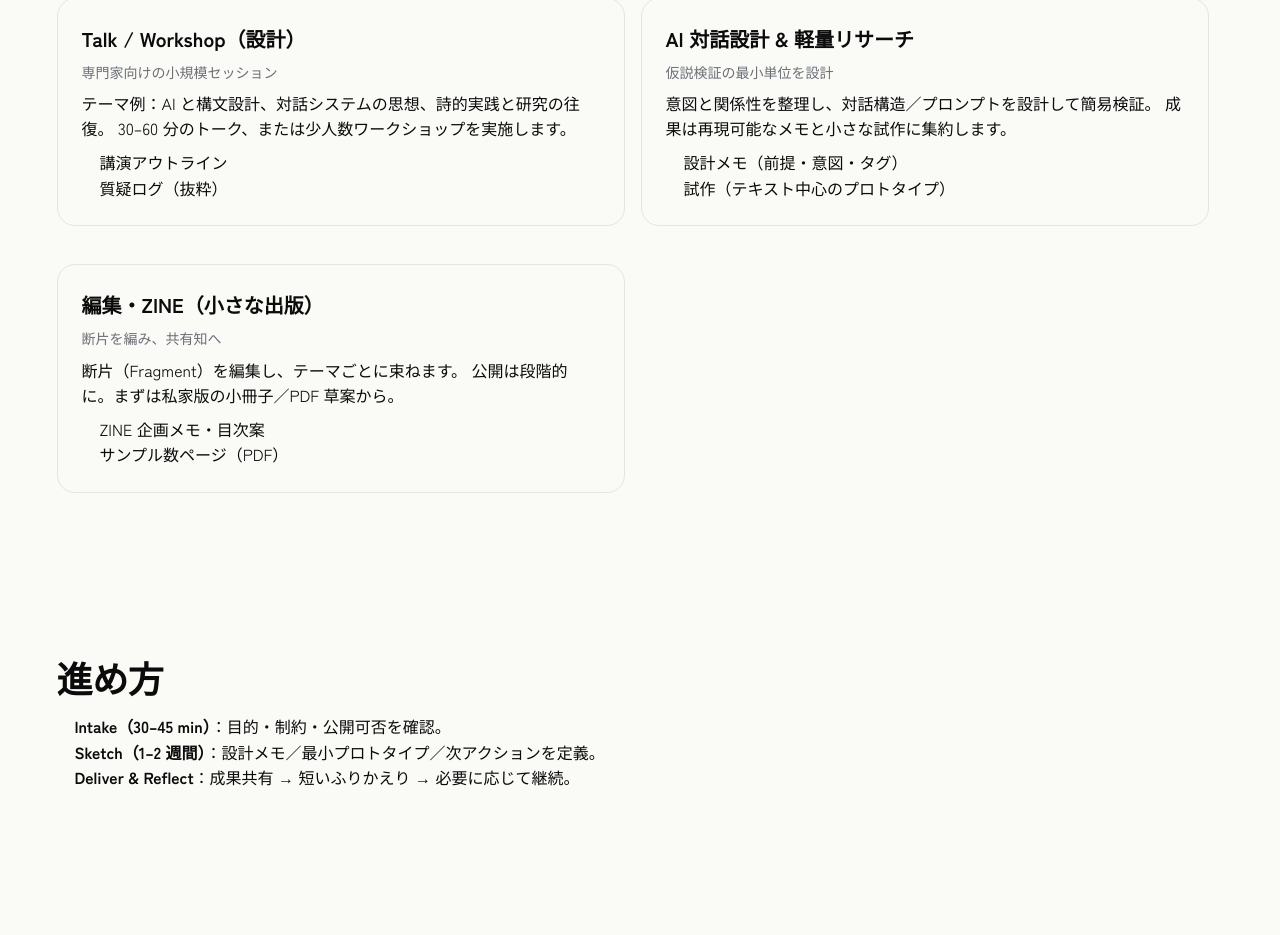
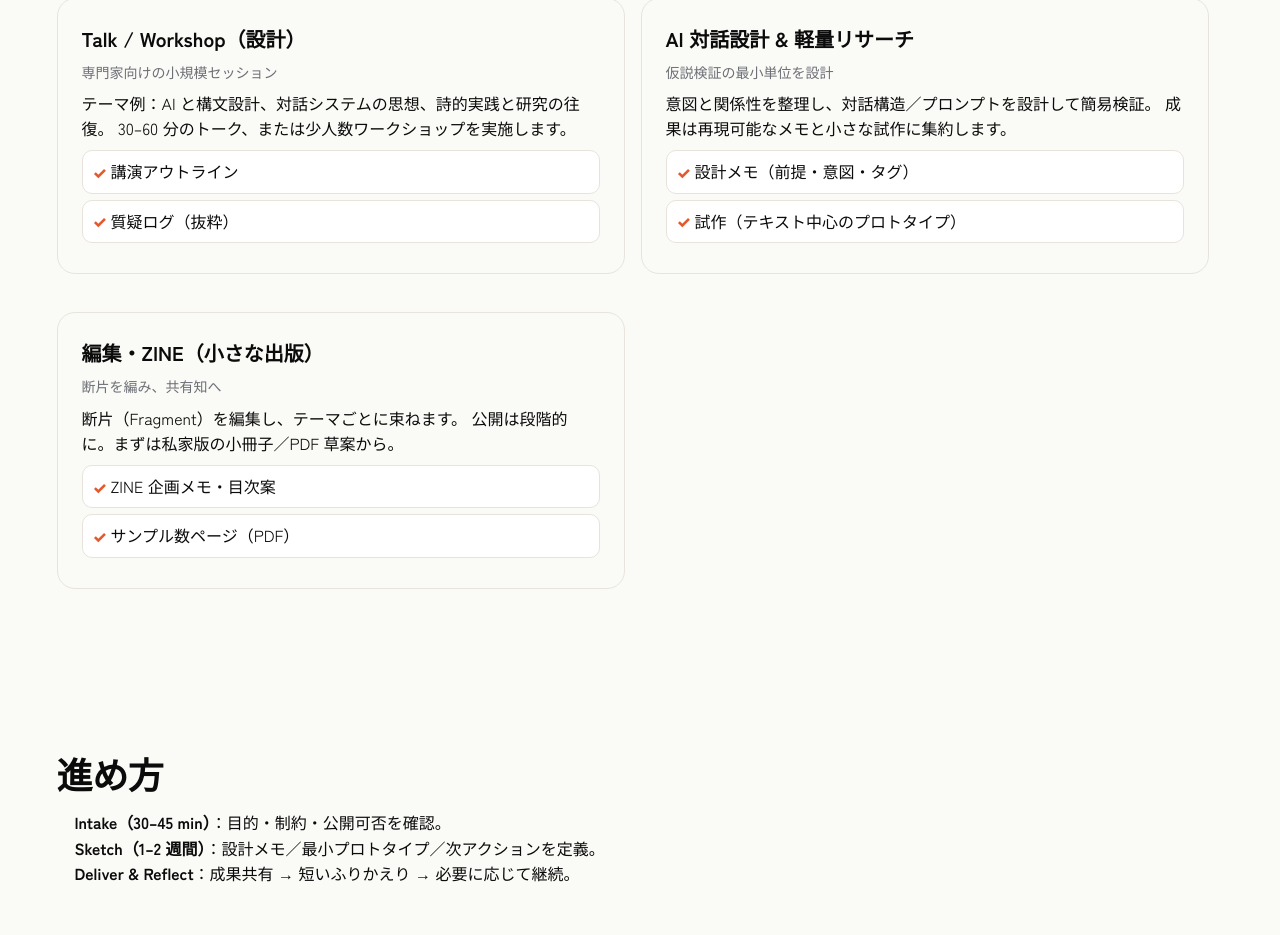
Before and after one commit to yasufrag/fragmentpractice.com, a Next.js app: page /work in a window 1280 px wide. Shown: the part 1157-2092 px from the top of the page. Built offline with nearby package versions, Linux system fonts and the light colour scheme.

Commit message:
commit fragmentpractice.com

```diff
--- a/src/app/work/page.tsx
+++ b/src/app/work/page.tsx
@@ -81,20 +81,20 @@ export default function WorkPage() {
               テーマ例：AI と構文設計、対話システムの思想、詩的実践と研究の往復。
               30–60 分のトーク、または少人数ワークショップを実施します。
             </p>
-            <ul style={{ marginTop: 8, paddingLeft: 18 }}>
+            <ul className="list-check--card">
               <li>講演アウトライン</li>
               <li>質疑ログ（抜粋）</li>
             </ul>
           </article>
 
           <article className="card" style={{ gridColumn: "span 6" }}>
-            <h3 className="title">AI 対話設計 & 軽量リサーチ</h3>
+            <h3 className="title">AI 対話設計 &amp; 軽量リサーチ</h3>
             <p className="meta">仮説検証の最小単位を設計</p>
             <p style={{ marginTop: 8 }}>
               意図と関係性を整理し、対話構造／プロンプトを設計して簡易検証。
               成果は再現可能なメモと小さな試作に集約します。
             </p>
-            <ul style={{ marginTop: 8, paddingLeft: 18 }}>
+            <ul className="list-check--card">
               <li>設計メモ（前提・意図・タグ）</li>
               <li>試作（テキスト中心のプロトタイプ）</li>
             </ul>
@@ -107,7 +107,7 @@ export default function WorkPage() {
               断片（Fragment）を編集し、テーマごとに束ねます。
               公開は段階的に。まずは私家版の小冊子／PDF 草案から。
             </p>
-            <ul style={{ marginTop: 8, paddingLeft: 18 }}>
+            <ul className="list-check--card">
               <li>ZINE 企画メモ・目次案</li>
               <li>サンプル数ページ（PDF）</li>
             </ul>
```
